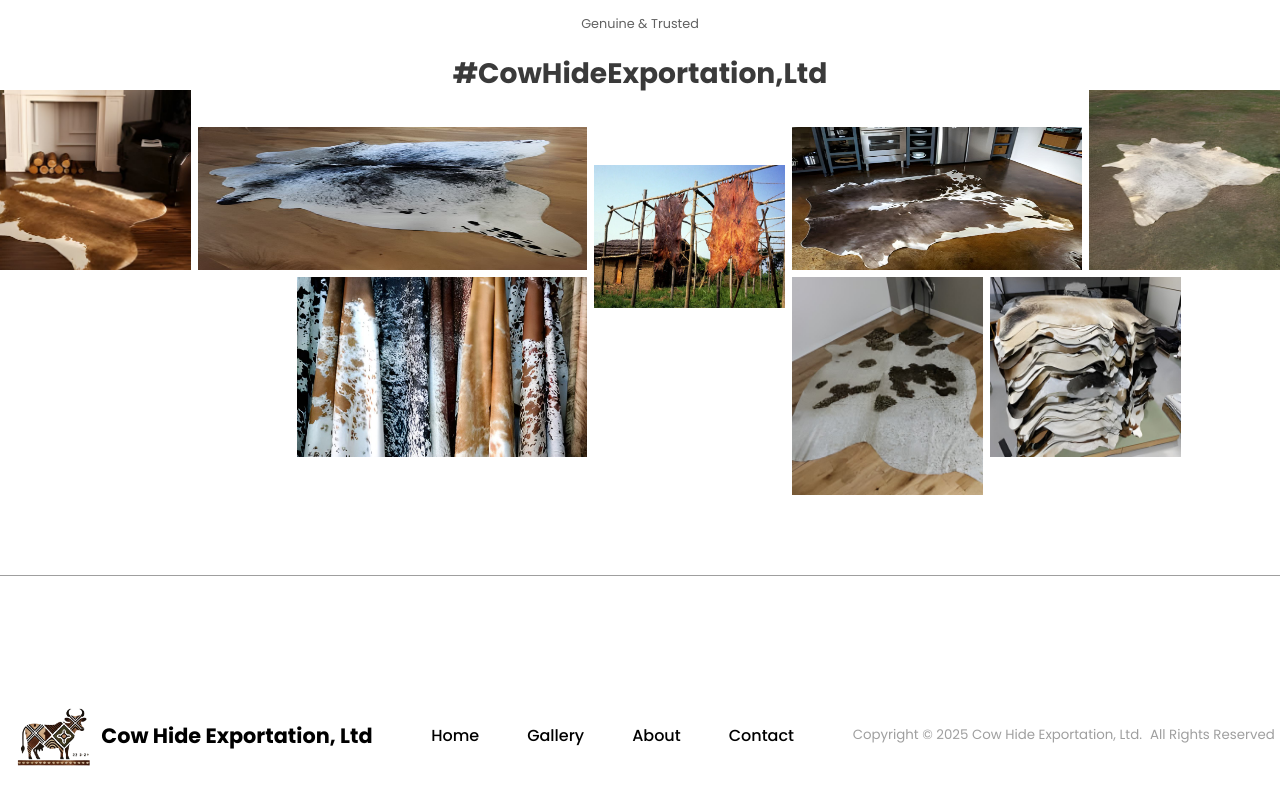
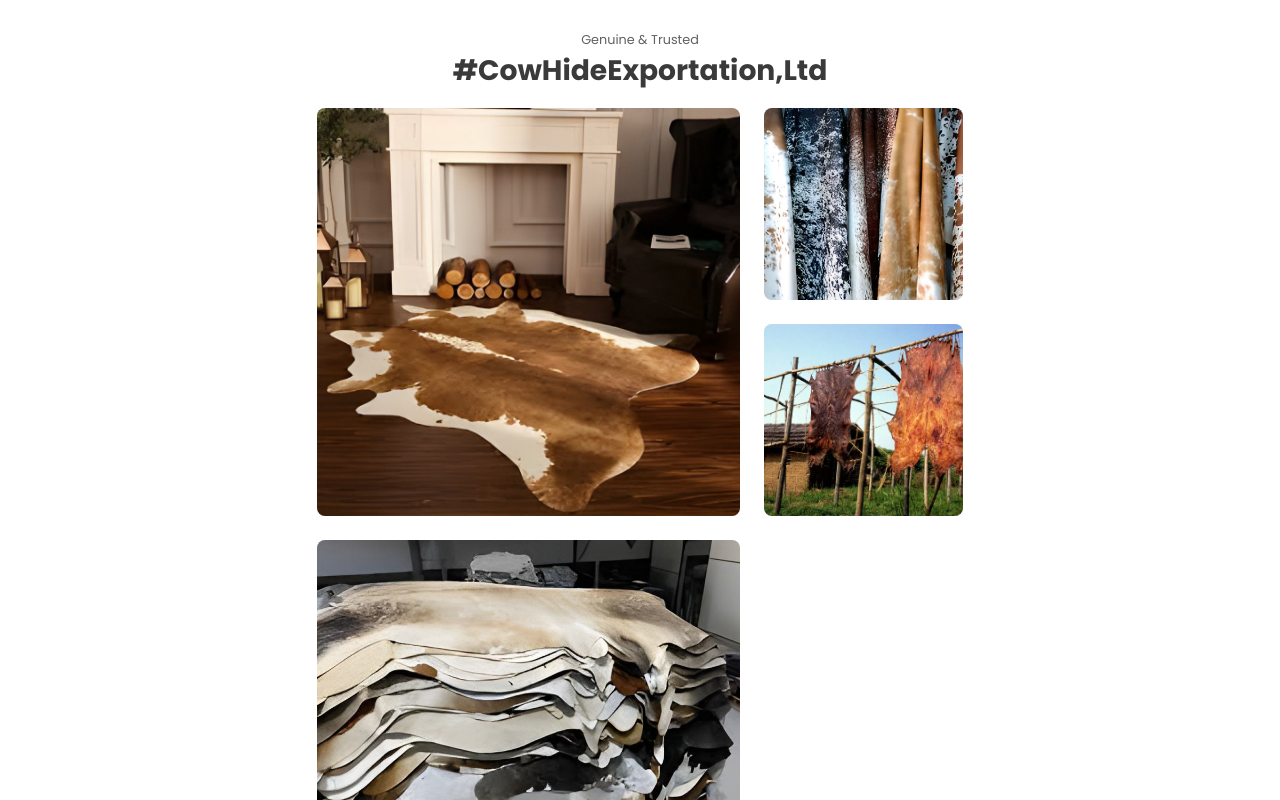
Before and after one commit to DEGEN101/cow-hide-exportation-website, a React (Create React App) app: page / in a window 1280 px wide. Shown: the part 1680-2480 px from the top of the page. Built offline with nearby package versions, Linux system fonts and the light colour scheme.

Commit message:
Improved homepage gallery section

```diff
--- a/src/Pages/Homepage/Homepage.css
+++ b/src/Pages/Homepage/Homepage.css
@@ -172,85 +172,104 @@
     gap: 5% 5%;
 }
 
-.homepage-centre-container .gallary-section {
+/* Gallery Section */
+.gallery-section {
     margin-block: max(50px, 10dvh);
 
-    width: auto;
-    min-height: 300px;
-    max-height: 480px;
-
-    display: grid;
-    grid-template-columns: repeat(13, minmax(20px, 1fr));
-    grid-template-rows: repeat(13, minmax(14.5px, 1fr));
-
-    gap: 5pt 5pt;
+    display: flex;
+    flex-direction: column;
 }
 
 @media ( max-width: 640px) {
-    .homepage-centre-container .gallary-section {
-        margin-block: 3em;
-        aspect-ratio: 1.4;
+    .gallery-section {
+        margin-block: 2em;
     }
 }
 
-.homepage-centre-container .gallary-section section {
+.gallery-section .title-section {
+    display: flex;
+    flex-direction: column;
+    justify-content: center;
+    align-items: center;
+
+    margin-block: 1em;
+}
+
+.gallery-section .gallery-grid {
+    display: grid;
+    grid-template-columns: repeat(auto-fit, minmax(10rem, 1fr));
+    grid-auto-rows: 12rem;
+    gap: 1.5rem;
+  }
+
+  .gallery-section .gallery-item {
+    position: relative;
+    border-radius: 0.5rem;
+    overflow: hidden;
+    background-color: #f5ebe2;
+}
+
+.gallery-section .gallery-item img {
     width: 100%;
     height: 100%;
-    overflow: hidden;
+    object-fit: cover;
+    display: block;
+    transition: transform 0.3s ease-in-out, filter 0.3s ease-in-out;
 }
 
-.homepage-centre-container .gallary-section img {
+.gallery-section .gallery-item:hover img {
+    transform: scale(1.1);
+    filter: brightness(0.8);
+}
+
+.gallery-section .gallery-item::after {
+    content: "";
+    position: absolute;
+    top: 0;
+    left: 0;
     width: 100%;
     height: 100%;
+    background: linear-gradient(45deg, rgba(255, 255, 255, 0.4), rgba(255, 255, 255, 0));
+    opacity: 0;
+    transition: opacity 0.3s ease-in-out;
 }
 
-.homepage-centre-container .gallary-section p {
-    text-align: center;
+.gallery-section .gallery-item:hover::after {
+    opacity: 1;
 }
 
-.homepage-centre-container .gallary-section .title {
-    grid-row: 1 / span 1;
-    grid-column: 3 / span 9;
+/* Template classes */
+.gallery-section .template-1 { grid-column: span 2; grid-row: span 2; }
+.gallery-section .template-2 { grid-column: span 1; grid-row: span 1; }
+.gallery-section .template-3 { grid-column: span 2; grid-row: span 2; }
+.gallery-section .template-4 { grid-column: span 2; grid-row: span 1; }
+.gallery-section .template-5 { grid-column: span 1; grid-row: span 1; }
+
+/* Mobile View (1-2-2 pattern) - Keep this unchanged */
+@media (max-width: 768px) {
+    .gallery-section .gallery-grid {
+        grid-template-columns: repeat(4, 1fr);
+        grid-auto-rows: auto;
+        gap: 1rem;
+
+        justify-content: center;
     }
 
-.homepage-centre-container .gallary-section .subtitle {
-    grid-row: 2 / span 2;
-    grid-column: 3 / span 9;
+    .gallery-section .gallery-item:nth-child(3n+1) {
+        grid-column: span 1;
     }
 
-.homepage-centre-container .gallary-section .img-1 {
-    grid-row: 3 / span 5;
-    grid-column: 1 / span 2;
-}
-.homepage-centre-container .gallary-section .img-1 img {
-    transform: scale(1.2) translateX(-8%);
+    .gallery-section .gallery-item:nth-child(3n+2), .gallery-section .gallery-item:nth-child(3n+3) {
+        grid-column: span 1;
     }
 
-.homepage-centre-container .gallary-section .img-2 {
-    grid-row: 4 / span 4;
-    grid-column: 3 / span 4;
+    /* Reset template classes for mobile */
+    .gallery-section .template-1,
+    .gallery-section .template-2,
+    .gallery-section .template-3,
+    .gallery-section .template-4,
+    .gallery-section .template-5 {
+        grid-column: span 1;
+        grid-row: span 1;
     }
-.homepage-centre-container .gallary-section .img-3 {
-    grid-row: 5 / span 4;
-    grid-column: 7 / span 2;
 }
-.homepage-centre-container .gallary-section .img-4 {
-    grid-row: 4 / span 4;
-    grid-column: 9 / span 3;
-}
-.homepage-centre-container .gallary-section .img-5 {
-    grid-row: 3 / span 5;
-    grid-column: 12 / span 2;
-}
-.homepage-centre-container .gallary-section .img-6 {
-    grid-row: 8 / span 5;
-    grid-column: 4 / span 3;
-}
-.homepage-centre-container .gallary-section .img-7 {
-    grid-row: 8 / span 6;
-    grid-column: 9 / span 2;
-}
-.homepage-centre-container .gallary-section .img-8 {
-    grid-row: 8 / span 5;
-    grid-column: 11 / span 2;
-}
--- a/src/Pages/Homepage/Homepage.jsx
+++ b/src/Pages/Homepage/Homepage.jsx
@@ -105,36 +105,48 @@ const Homepage = () => {
                     <PackageCard packageInfo={premiumPackageInfo} onClickTrigger={() => onContactUsButtonClick()}/>
                 </section>
 
-                {/* Gallary Section */}
-                <section className="gallary-section">
-                    <Text textColor="#616161" textSize="0.8rem" className="item title"> Genuine & Trusted </Text>
-                    <Text textColor="#3A3A3A" textSize="max(14pt, 2.2vw)" textWeight="bold" className="item subtitle">
-                        #CowHideExportation,Ltd
-                    </Text>
-                    <section className="item img-1">
-                        <img src={imageI1} alt="cow hide"/>
+                {/* Gallery Section */}
+                <section className="gallery-section">
+                    <section className="title-section">
+                        <Text textColor="#616161" textSize="0.8rem" className="item title"> Genuine & Trusted </Text>
+                        <Text textColor="#3A3A3A" textSize="max(14pt, 2.2vw)" textWeight="bold" className="item subtitle">
+                            #CowHideExportation,Ltd
+                        </Text>
                     </section>
-                    <section className="item img-2">
-                        <img src={imageI2} alt="cow hide"/>
-                    </section>
-                    <section className="item img-3">
-                        <img src={imageI6} alt="cow hide"/>
-                    </section>
-                    <section className="item img-4">
-                        <img src={imageI4} alt="cow hide"/>
-                    </section>
-                    <section className="item img-5">
-                        <img src={imageI7} alt="cow hide"/>
-                    </section>
-                    <section className="item img-6">
-                        <img src={imageI3} alt="cow hide"/>
-                    </section>
-                    <section className="item img-7">
-                        <img src={imageI8} alt="cow hide"/>
-                    </section>
-                    <section className="item img-8">
-                        <img src={imageI5} alt="cow hide"/>
-                    </section>
+
+                    <div className="gallery-grid">
+                        {/* {images.map((image, index) => (
+                            <div className={`gallery-item template-${(index % 5) + 1}`} key={index}>
+                                <img src={image} alt={`Gallery item ${index + 1}`} />
+                            </div>
+                        )
+                        )} */}
+                        <div className={`gallery-item template-1`}>
+                                <img src={imageI1} alt={`Gallery item 1`} />
+                        </div>
+                        <div className={`gallery-item template-2`}>
+                                <img src={imageI3} alt={`Gallery item 2`} />
+                        </div>
+                        <div className={`gallery-item template-2`}>
+                                <img src={imageI6} alt={`Gallery item 3`} />
+                        </div>
+                        <div className={`gallery-item template-1`}>
+                                <img src={imageI5} alt={`Gallery item 4`} />
+                        </div>
+                        <div className={`gallery-item template-4`}>
+                                <img src={imageI7} alt={`Gallery item 5`} />
+                        </div>
+                        <div className={`gallery-item template-4`}>
+                                <img src={imageI2} alt={`Gallery item 3`} />
+                        </div>
+                        <div className={`gallery-item template-2`}>
+                                <img src={imageI8} alt={`Gallery item 3`} />
+                        </div>
+                        <div className={`gallery-item template-2`}>
+                                <img src={imageI4} alt={`Gallery item 3`} />
+                        </div>
+                    </div>
+
                 </section>
             </section>
             <Footer/>
```
Lines whose indentation alone changed are shown as unchanged.
